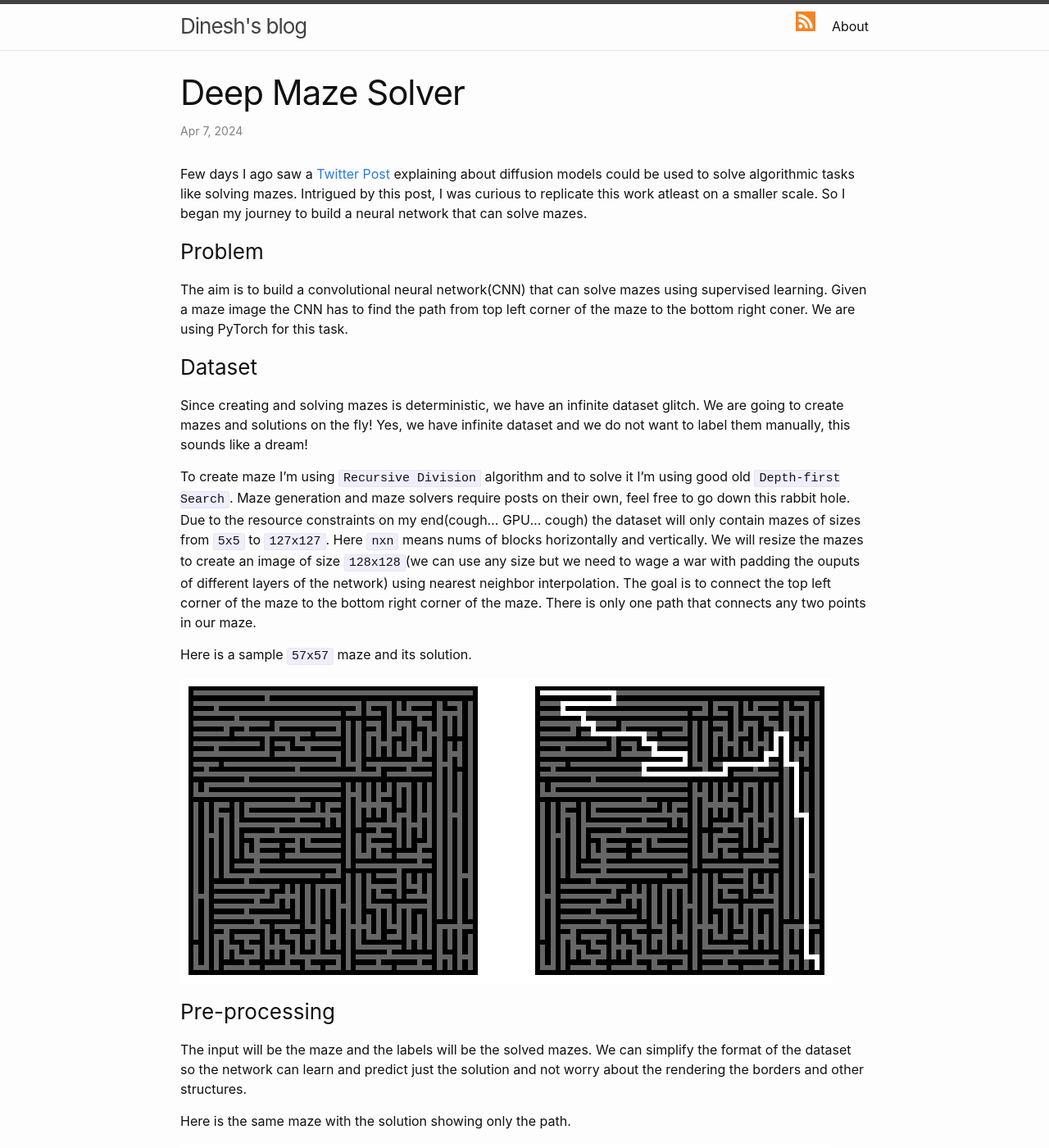
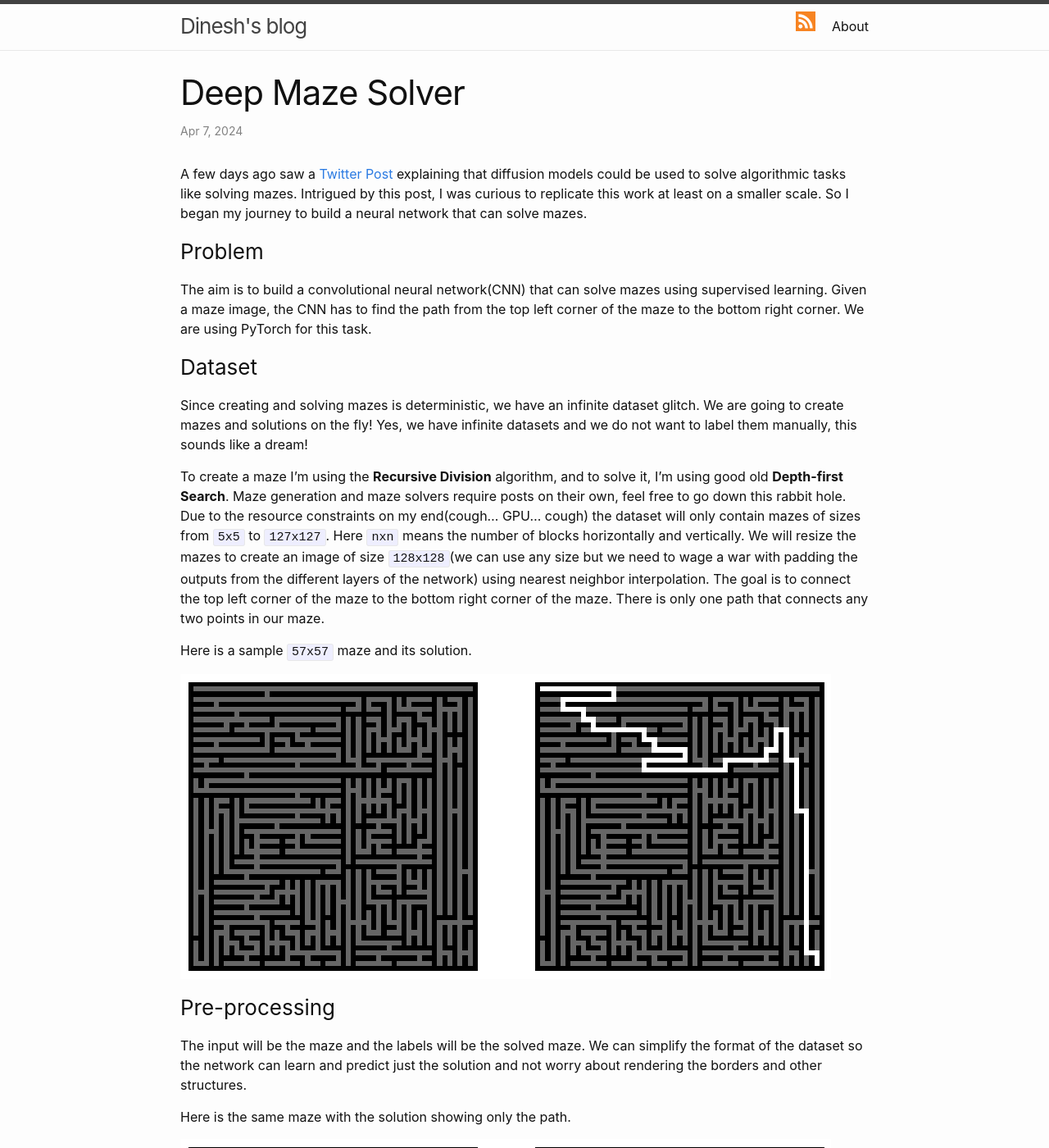
Before and after one commit to dinesh-GDK/dinesh-GDK.github.io, a Jekyll site: the page built from _posts/2024-04-07-deep-maze-solver.markdown, in a window 1280 px wide and 1400 px high. Shown: the whole window at 82% size. Built offline with Jekyll 4.4.1, drawn with Linux system fonts in a browser that asks for light colours; some of the changed text lies outside the part shown.

Commit message:
fix typos

```diff
--- a/_posts/2024-04-07-deep-maze-solver.markdown
+++ b/_posts/2024-04-07-deep-maze-solver.markdown
@@ -5,15 +5,15 @@ date:   2024-04-07 00:00:00 -0700
 categories: deep learning
 ---
 
-Few days I ago saw a [Twitter Post] explaining about diffusion models could be used to solve algorithmic tasks like solving mazes. Intrigued by this post, I was curious to replicate this work atleast on a smaller scale. So I began my journey to build a neural network that can solve mazes.
+A few days ago saw a [Twitter Post] explaining that diffusion models could be used to solve algorithmic tasks like solving mazes. Intrigued by this post, I was curious to replicate this work at least on a smaller scale. So I began my journey to build a neural network that can solve mazes.
 
 ### Problem
-The aim is to build a convolutional neural network(CNN) that can solve mazes using supervised learning. Given a maze image the CNN has to find the path from top left corner of the maze to the bottom right coner. We are using PyTorch for this task.
+The aim is to build a convolutional neural network(CNN) that can solve mazes using supervised learning. Given a maze image, the CNN has to find the path from the top left corner of the maze to the bottom right corner. We are using PyTorch for this task.
 
 ### Dataset
-Since creating and solving mazes is deterministic, we have an infinite dataset glitch. We are going to create mazes and solutions on the fly! Yes, we have infinite dataset and we do not want to label them manually, this sounds like a dream!
+Since creating and solving mazes is deterministic, we have an infinite dataset glitch. We are going to create mazes and solutions on the fly! Yes, we have infinite datasets and we do not want to label them manually, this sounds like a dream!
 
-To create maze I'm using `Recursive Division` algorithm and to solve it I'm using good old `Depth-first Search`. Maze generation and maze solvers require posts on their own, feel free to go down this rabbit hole. Due to the resource constraints on my end(cough... GPU... cough) the dataset will only contain mazes of sizes from `5x5` to `127x127`. Here `nxn` means nums of blocks horizontally and vertically. We will resize the mazes to create an image of size `128x128`(we can use any size but we need to wage a war with padding the ouputs of different layers of the network) using nearest neighbor interpolation. The goal is to connect the top left corner of the maze to the bottom right corner of the maze. There is only one path that connects any two points in our maze.
+To create a maze I'm using the **Recursive Division** algorithm, and to solve it, I'm using good old **Depth-first Search**. Maze generation and maze solvers require posts on their own, feel free to go down this rabbit hole. Due to the resource constraints on my end(cough... GPU... cough) the dataset will only contain mazes of sizes from `5x5` to `127x127`. Here `nxn` means the number of blocks horizontally and vertically. We will resize the mazes to create an image of size `128x128`(we can use any size but we need to wage a war with padding the outputs from the different layers of the network) using nearest neighbor interpolation. The goal is to connect the top left corner of the maze to the bottom right corner of the maze. There is only one path that connects any two points in our maze.
 
 Here is a sample `57x57` maze and its solution.
 
@@ -21,20 +21,20 @@ Here is a sample `57x57` maze and its solution.
 
 
 ### Pre-processing
-The input will be the maze and the labels will be the solved mazes. We can simplify the format of the dataset so the network can learn and predict just the solution and not worry about the rendering the borders and other structures.
+The input will be the maze and the labels will be the solved maze. We can simplify the format of the dataset so the network can learn and predict just the solution and not worry about rendering the borders and other structures.
 
 Here is the same maze with the solution showing only the path.
 
 ![sample_maze_and_path]({{site.url}}/_img/deep-maze-solver/sample_maze_and_path.png)
 
-Finally we resize them to `128x128` to get the final input and labels
+Finally, we resize them to `128x128` to get the final input and labels
 
 ![sample_dataset]({{site.url}}/_img/deep-maze-solver/sample_dataset.png)
 
-The image gets a little bit distorted due to resizing, but still it does not modify the structure of the maze so this shouldn't be a problem.
+The image gets a little bit distorted due to resizing, but still, it does not modify the structure of the maze so this shouldn't be a problem.
 
 ### The Model
-We are going to use reguler U-Net to solve this problem. Nothing fancy.
+We are going to use regular **U-Net** to solve this problem. Nothing fancy.
 
 ### Training
 Here are the hyper-parameters
@@ -45,10 +45,10 @@ Here are the hyper-parameters
 - Train dataset - 500,000
 - Validation dataset - 100,000
 
-When we train the model using the entire train dataset we call it as one epoch. Since we randomly generate mazes epochs doesn't mean anything here.
+When we train the model using the entire train dataset, we call it one epoch. Since we randomly generate mazes epochs don't mean anything here.
 
 ### Result
-Here is the training and validation loss computed after training 1,000 and 200 samples
+Here is the training loss computed for every 1,000 samples. The validation loss was calculated using 200 samples after training on 1,000 samples.
 
 ![loss]({{site.url}}/_img/deep-maze-solver/loss.png)
 
```
Also changed, not shown: other parts of _posts/2024-04-07-deep-maze-solver.markdown (+3 -3 lines).
